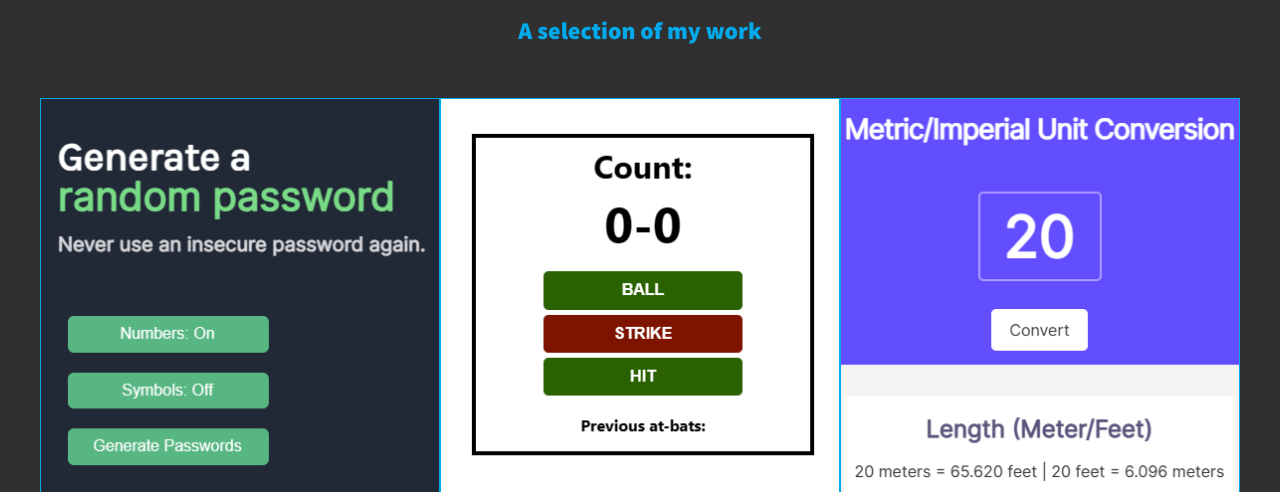
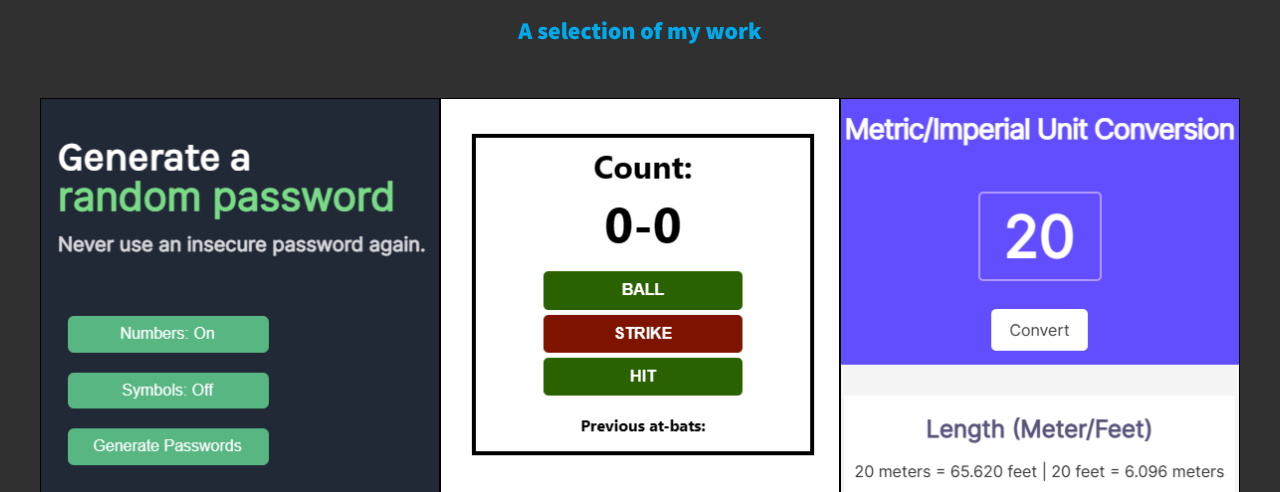
Before and after one commit to JonahFoster/portfolio, a plain HTML site: page index.html in a window 1280 px wide. Shown: the part 1938-2430 px from the top of the page. Drawn offline with nearby package versions, Linux system fonts and the light colour scheme.

Commit message:
Update style.css

```diff
--- a/css/style.css
+++ b/css/style.css
@@ -405,7 +405,7 @@ header {
 .portfolio__item {
     background: var(--clr-accent);
     overflow: hidden;
-    border: solid 1px #02A9EA;
+    border: solid 1px black;
 }
 
 .portfolio__img {
```
